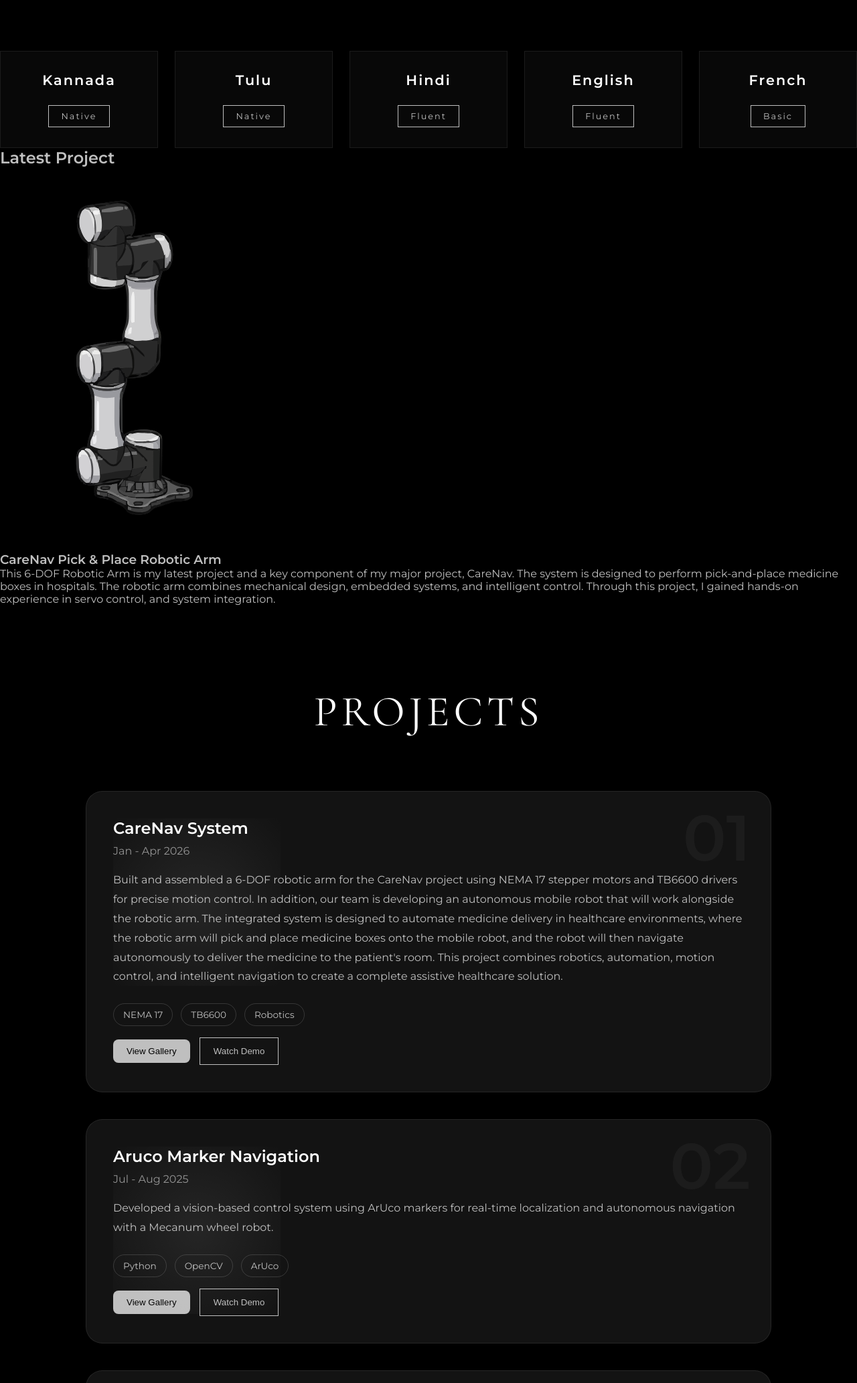
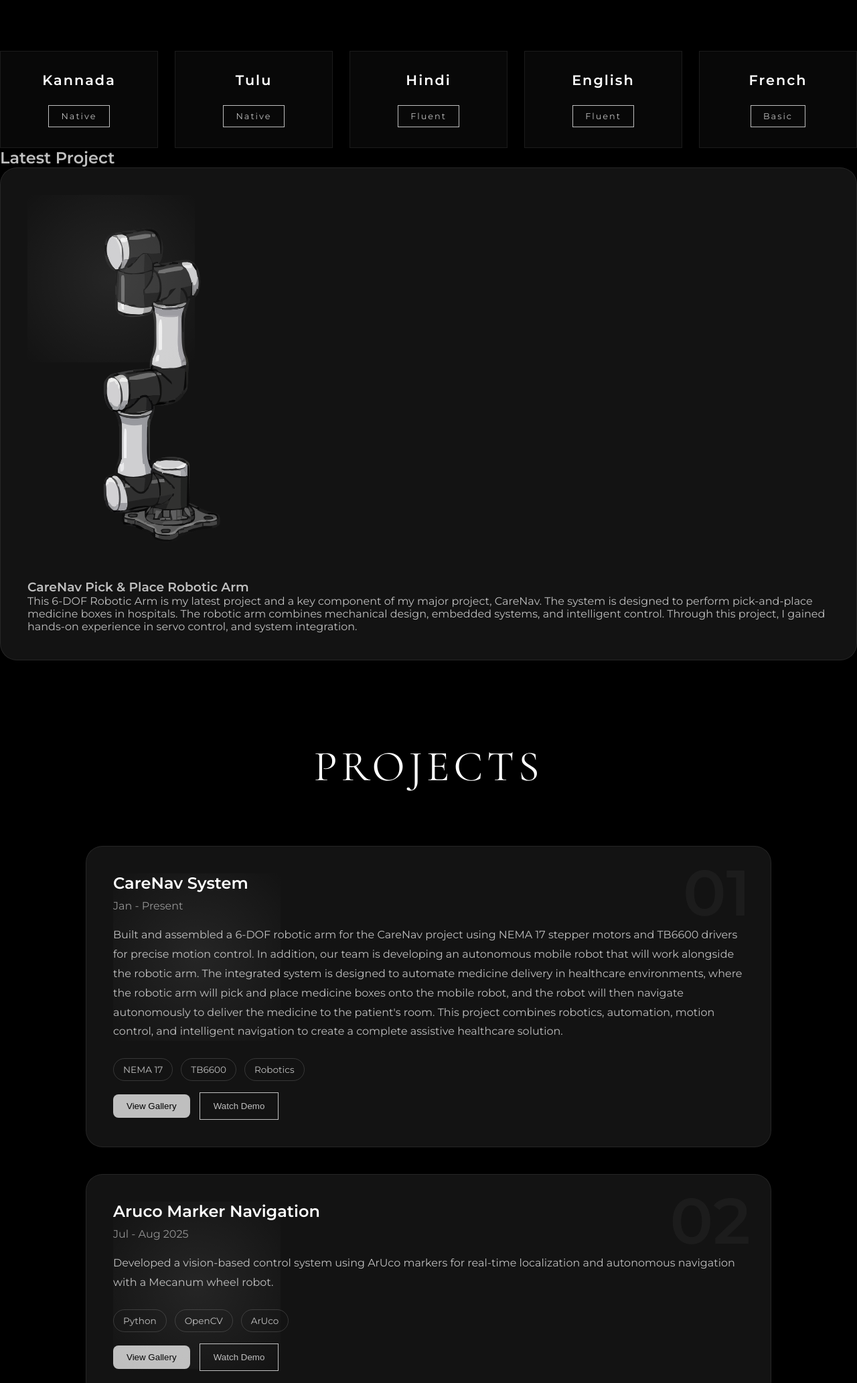
Before and after one commit to sadashivaipatil/sadashiv, a Python web app: template templates/index.html in a window 1280 px wide. Shown: the part 4348-6413 px from the top of the page at 67% size. Run offline with Jinja, Linux system fonts and the light colour scheme; the template is opened without the code that fills it, so the values that code supplies are empty.

Commit message:
Added CareNav project section and mobile improvements

```diff
--- a/templates/index.html
+++ b/templates/index.html
@@ -19,6 +19,18 @@
     <!-- Font Awesome -->
 
     <link rel="stylesheet" href="{{ url_for('static', filename='style.css') }}">
+    <style>
+    .project-card{
+       transition: transform 0.3s ease;
+    }
+
+    .project-card:hover{
+        transform:
+           rotateX(5deg)
+           rotateY(-5deg)
+           translateY(-10px);
+    }
+    </style>
 </head>
 
 <body>
@@ -481,7 +493,7 @@
 
 <h2>Latest Project</h2>
 
-<div class="project-section">
+<div class="project-card">
 
 <img src="{{ url_for('static', filename='arm.svg') }}"
      alt="CareNav Robotic Arm"
@@ -520,7 +532,7 @@
                 <h2>CareNav System</h2>
 
                 <span class="project-date">
-                    Jan - Apr 2026
+                    Jan - Present
                 </span>
 
                 <p>
```
